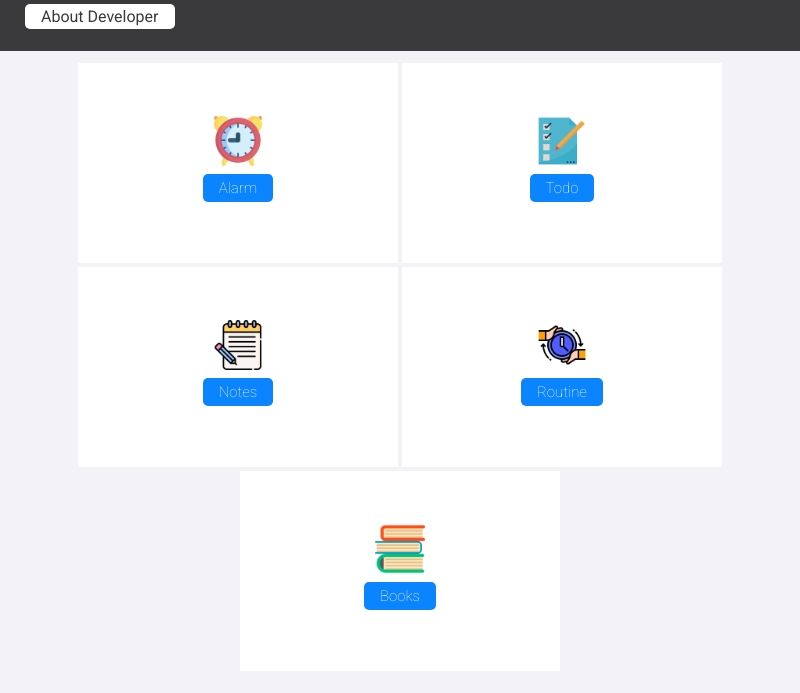
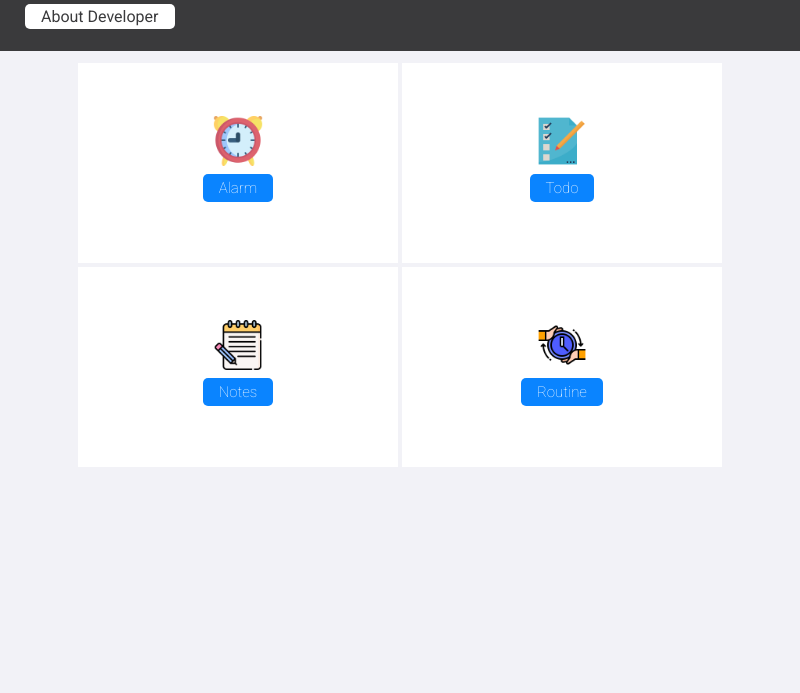
Before and after one commit to Gopi-Kumar/student-friend, an Electron app: page index.html in a window 800 px wide. Shown: the part 107-800 px from the top of the page. Drawn offline with Linux system fonts and the light colour scheme.

```diff
--- a/scripts/alarm.js
+++ b/scripts/alarm.js
@@ -9,10 +9,6 @@
 const alarmTone = document.querySelector('audio');
 const alarmStarted = document.querySelector(".alarm_started");
 // const deleteAlarm = document.getElementsByClassName("delete__alarm");
-
-
-
-
 
 let AlarmId = 1;
 let alarmData = getAlarmFromLocalStorage()
--- a/scripts/script.js
+++ b/scripts/script.js
@@ -19,11 +19,7 @@
         name : "Routine",
         href : "alarm.htmlne"
     },
-    {
-        thumbnail : "books.png",
-        name : "Books",
-        href : "alarm.html"
-    },
+
 ]
 
 // Render Services
```
Also changed, not shown: alarm.html (+0 -1 lines), todo.html (+0 -1 lines).
